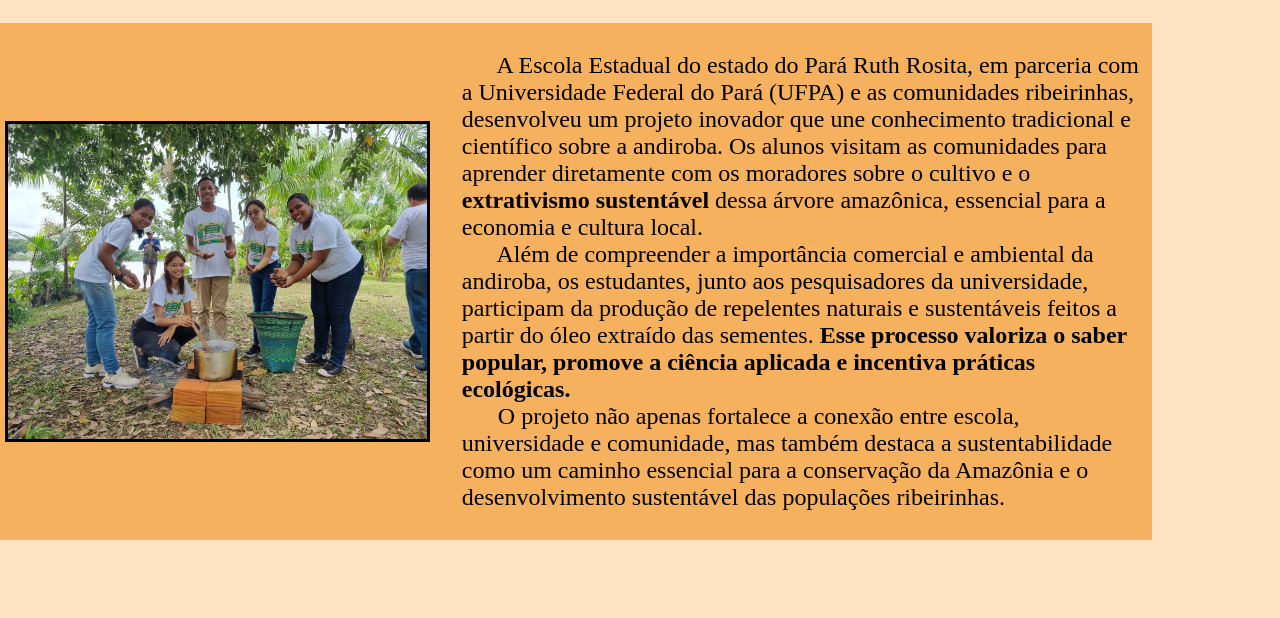
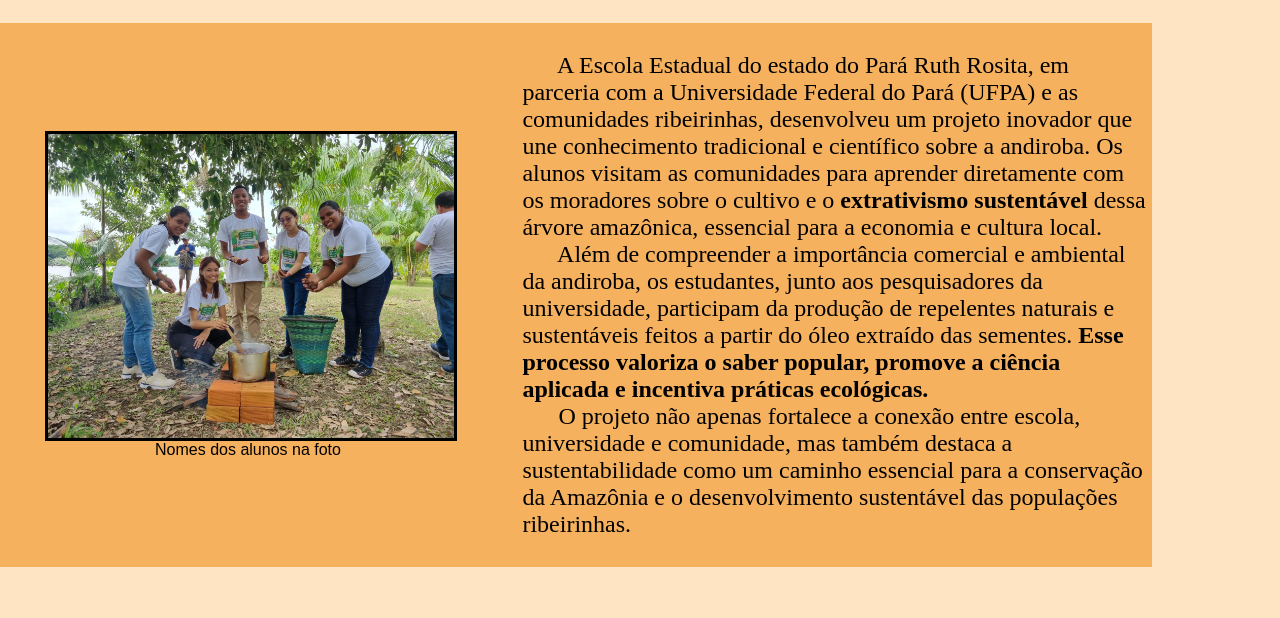
Before and after one commit to felipe-gandra/site-andiroba, a plain HTML site: page index.html in a window 1280 px wide. Shown: the part 1187-1805 px from the top of the page. Drawn offline with Linux system fonts and the light colour scheme.

Commit message:
correcao legenda

```diff
--- a/index.html
+++ b/index.html
@@ -55,7 +55,11 @@
 
     <div class = "fundo_bege_escuro margem_direita">
 
-        <img src = "img/projeto.jpeg" class = "imagem_projeto borda_preta">
+        <figure>
+            <img src = "img/projeto.jpeg" class = "imagem_projeto borda_preta">
+            <figcaption class = "centralizado fonte_bonita">Nomes dos alunos na foto</figcaption>
+        </figure>
+
 
 
         <p class = "paragrafo">
```
